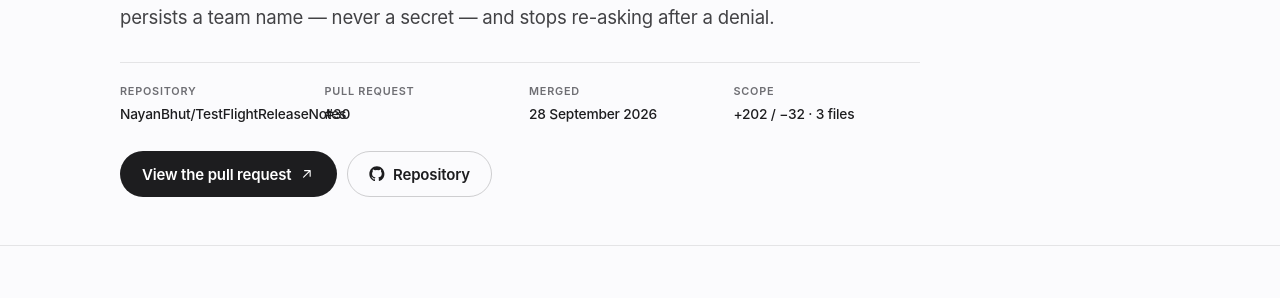
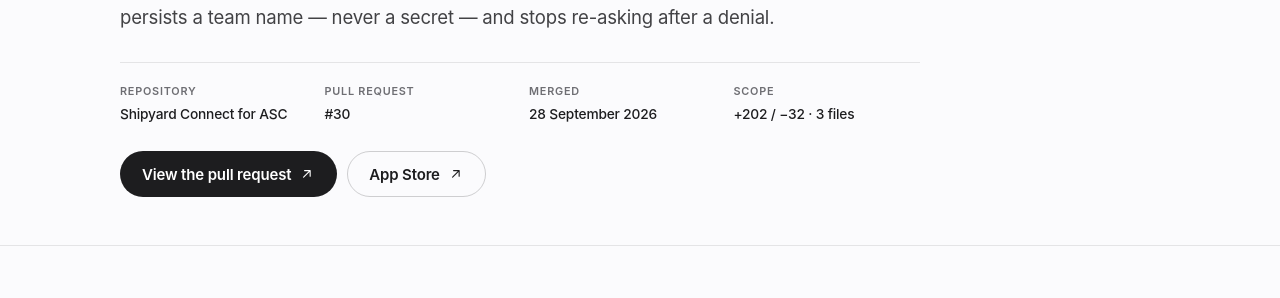
Before and after one commit to NayanBhut/NayanBhut.github.io, a Jekyll site: the page built from open-source/keychain-team-persistence.html, in a window 1280 px wide and 900 px high. Shown: the part 376-674 px from the top of the window. Built offline with Jekyll 4.4.1, drawn with Linux system fonts in a browser that asks for light colours.

Commit message:
Reference Shipyard Connect instead of the TestFlightReleaseNotes repo
Remove the source-repo links and rebrand the open-source labels to the
shipped product (Shipyard Connect for ASC) with the Mac App Store link.
PR evidence links are unchanged.

```diff
--- a/_layouts/contribution.html
+++ b/_layouts/contribution.html
@@ -30,9 +30,15 @@ layout: default
           View the pull request {% include icon.html name="arrow-up-right" %}
         </a>
         {% endif %}
+        {% if page.repo_url %}
+        <a class="btn btn-secondary" href="{{ page.repo_url }}" target="_blank" rel="noopener">
+          App Store {% include icon.html name="arrow-up-right" %}
+        </a>
+        {% else %}
         <a class="btn btn-secondary" href="https://github.com/{{ page.repo }}" target="_blank" rel="noopener">
           {% include icon.html name="github" %} Repository
         </a>
+        {% endif %}
       </div>
     </div>
   </header>
--- a/index.html
+++ b/index.html
@@ -442,7 +442,7 @@ description: "Senior iOS engineer with 8+ years building Swift apps for Nike ME,
     <ul class="oss-list">
       <li class="oss-card" data-reveal>
         <div>
-          <p class="oss-repo">NayanBhut/TestFlightReleaseNotes · PR #30</p>
+          <p class="oss-repo">Shipyard Connect · PR #30</p>
           <h3><a href="{{ '/open-source/keychain-team-persistence/' | relative_url }}">Stop Keychain prompts on every launch</a></h3>
           <p>
             macOS asked for Keychain access repeatedly and forgot the selected team. Fixed with a
@@ -458,7 +458,7 @@ description: "Senior iOS engineer with 8+ years building Swift apps for Nike ME,
 
       <li class="oss-card" data-reveal>
         <div>
-          <p class="oss-repo">NayanBhut/TestFlightReleaseNotes · PR #31</p>
+          <p class="oss-repo">Shipyard Connect · PR #31</p>
           <h3><a href="{{ '/open-source/swift6-security-audit/' | relative_url }}">A strict-concurrency and security audit</a></h3>
           <p>
             21 files hardened: actor-isolated icon cache, explicit <code>@MainActor</code>
@@ -473,7 +473,7 @@ description: "Senior iOS engineer with 8+ years building Swift apps for Nike ME,
 
       <li class="oss-card" data-reveal>
         <div>
-          <p class="oss-repo">NayanBhut/TestFlightReleaseNotes · PR #22</p>
+          <p class="oss-repo">Shipyard Connect · PR #22</p>
           <h3><a href="{{ '/open-source/pr-review-chunking/' | relative_url }}">Review every line of a 237k-character PR</a></h3>
           <p>
             The automated review silently truncated diffs at 200k characters. Replaced it with
--- a/open-source/keychain-team-persistence.html
+++ b/open-source/keychain-team-persistence.html
@@ -3,7 +3,8 @@ layout: contribution
 title: "Stop Keychain prompts on every launch"
 description: "macOS kept asking for Keychain access and forgot the active team. The fix persists a team name — never a secret — and stops re-asking after a denial."
 status: Merged
-repo: NayanBhut/TestFlightReleaseNotes
+repo: Shipyard Connect for ASC
+repo_url: https://apps.apple.com/us/app/shipyard-connect-for-asc/id6820384178?mt=12
 pr_number: 30
 pr_url: https://github.com/NayanBhut/TestFlightReleaseNotes/pull/30
 merged: 28 September 2026
--- a/open-source/pr-review-chunking.html
+++ b/open-source/pr-review-chunking.html
@@ -3,7 +3,8 @@ layout: contribution
 title: "Review every line of a 237k-character PR"
 description: "The automated review truncated diffs at 200k characters and silently skipped the tail. File-boundary chunking made coverage complete — without changing the pipeline's contract."
 status: Merged
-repo: NayanBhut/TestFlightReleaseNotes
+repo: Shipyard Connect for ASC
+repo_url: https://apps.apple.com/us/app/shipyard-connect-for-asc/id6820384178?mt=12
 pr_number: 22
 pr_url: https://github.com/NayanBhut/TestFlightReleaseNotes/pull/22
 merged: 22 September 2026
--- a/open-source/swift6-security-audit.html
+++ b/open-source/swift6-security-audit.html
@@ -3,7 +3,8 @@ layout: contribution
 title: "A strict-concurrency and security audit"
 description: "Twenty-one files of audit findings: actor isolation, Sendable boundaries, SHA-256 JWT cache keys and five new certificate-request tests."
 status: Merged
-repo: NayanBhut/TestFlightReleaseNotes
+repo: Shipyard Connect for ASC
+repo_url: https://apps.apple.com/us/app/shipyard-connect-for-asc/id6820384178?mt=12
 pr_number: 31
 pr_url: https://github.com/NayanBhut/TestFlightReleaseNotes/pull/31
 merged: 29 September 2026
```
Also changed, not shown: work/shipyard-connect.html (+5 -5 lines).
